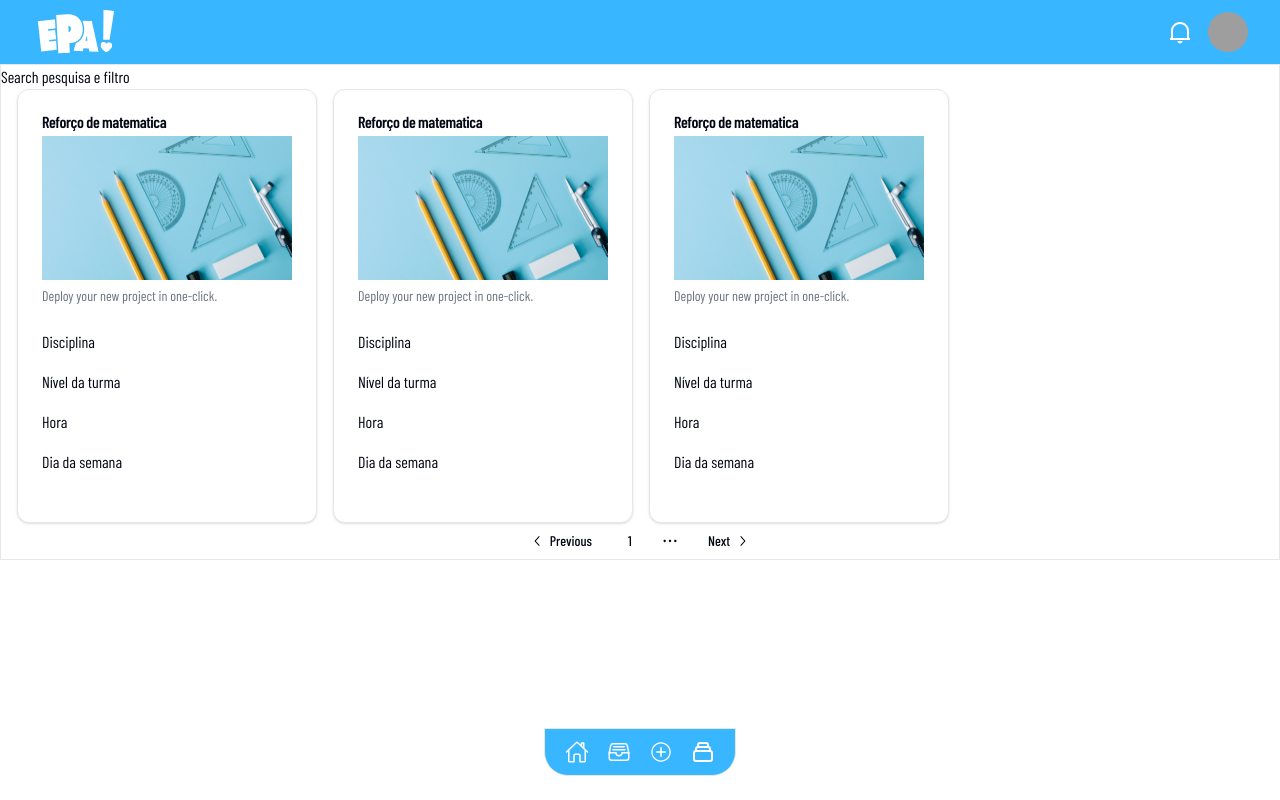
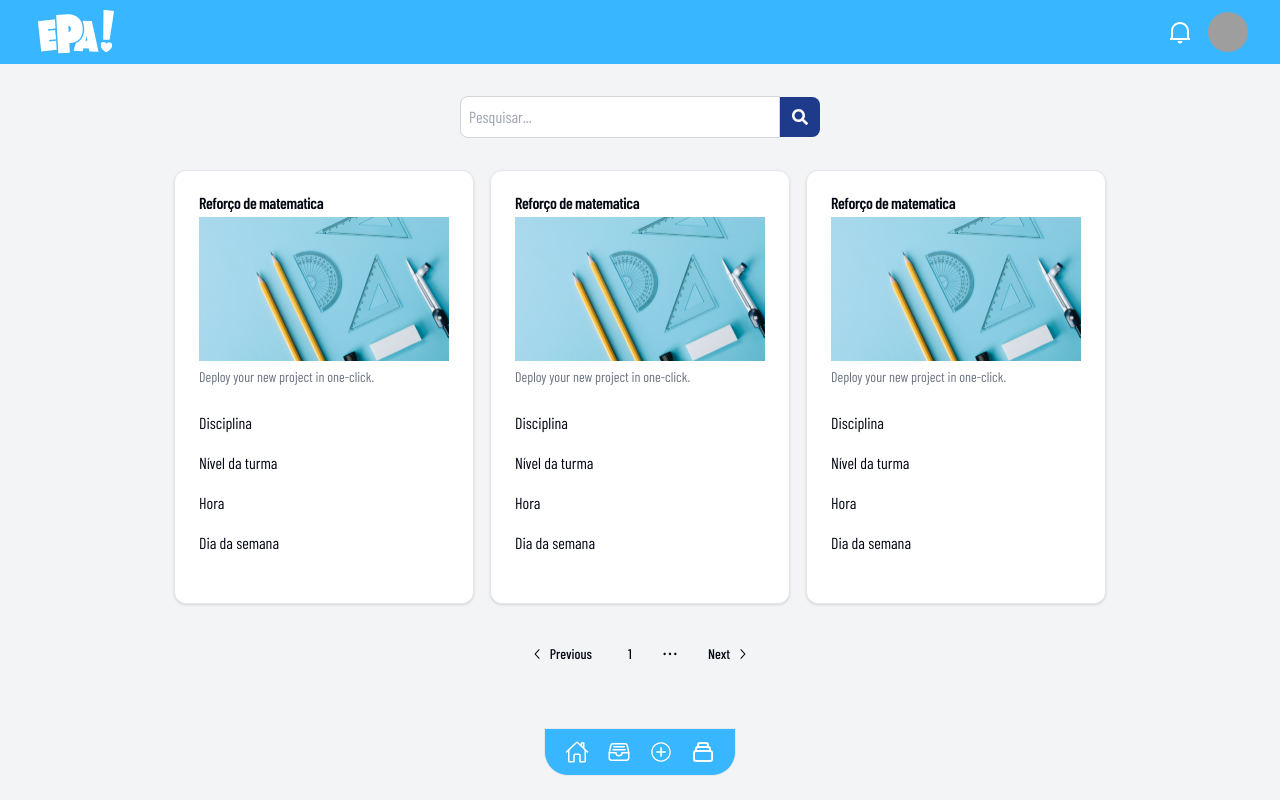
Before and after one commit to Antonio-coding/app-epa, a Next.js app: page /home in a window 1280 px wide. Built offline with nearby package versions, Linux system fonts and the light colour scheme; grey boxes are pictures that could not be loaded; a web font is replaced by a local one.

Commit message:
Atualizações - private_route

```diff
--- a/app/(pages)/(private-routes)/create-class/page.tsx
+++ b/app/(pages)/(private-routes)/create-class/page.tsx
@@ -1,9 +1,7 @@
 "use client";
 
 import { useState } from 'react';
-import { format } from 'date-fns';
-import Image from 'next/image';
-import { FaGithub, FaLinkedin } from 'react-icons/fa';
+import { useRouter } from 'next/navigation';
 
 type Turma = {
   nome: string;
@@ -15,6 +13,7 @@ type Turma = {
 };
 
 export default function CreateClass() {
+  const router = useRouter();
   const [nome, setNome] = useState('');
   const [foto, setFoto] = useState<File | null>(null);
   const [disciplina, setDisciplina] = useState('');
@@ -40,19 +39,19 @@ export default function CreateClass() {
     };
 
     setTurmas([...turmas, novaTurma]);
+    localStorage.setItem('turmas', JSON.stringify([...turmas, novaTurma]));
     setNome('');
     setFoto(null);
     setDisciplina('');
     setNivel('');
     setHora('');
     setData('');
+
+    router.push('/list-classes');
   };
 
   return (
-    <>
-
-
-      <div className=" p-10 bg-gray-100 ">
+    <div className="p-10 bg-gray-100">
       <h1 className="text-3xl font-bold text-center mb-8">Criar nova turma</h1>
       <form onSubmit={handleSubmit} className="max-w-xl mx-auto bg-white p-8 shadow-lg rounded-lg">
         <div className="mb-4">
@@ -120,27 +119,6 @@ export default function CreateClass() {
           Criar Turma
         </button>
       </form>
-
-        <div className="mt-10">
-          <h2 className="text-2xl font-semibold mb-4">Turmas Criadas</h2>
-          <div className="grid grid-cols-1 md:grid-cols-2 gap-4">
-            {turmas.map((turma, index) => (
-              <div key={index} className="bg-white p-4 shadow-md rounded-lg">
-                <h3 className="text-xl font-bold mb-2">{turma.nome}</h3>
-                {turma.foto && (
-                  <div className="mb-2">
-                    <Image src={turma.foto} alt="Foto da Classe" width={166} height={166} className="rounded" />
     </div>
-                )}
-                <p><strong>Disciplina:</strong> {turma.disciplina}</p>
-                <p><strong>Nível:</strong> {turma.nivel}</p>
-                <p><strong>Hora:</strong> {turma.hora}</p>
-                <p><strong>Data:</strong> {format(new Date(turma.data), 'dd/MM/yyyy')}</p>
-              </div>
-            ))}
-          </div>
-        </div>
-      </div>
-    </>
   );
 }
--- a/app/(pages)/(private-routes)/home/page.tsx
+++ b/app/(pages)/(private-routes)/home/page.tsx
@@ -1,25 +1,41 @@
+"use client";
+
 import React from 'react';
 import { CardWithForm } from "@/components/CardClass";
-import { Pagination, PaginationContent, PaginationItem, PaginationPrevious, PaginationLink, PaginationEllipsis, PaginationNext } from '@/components/ui/pagination';
+import { FaSearch } from 'react-icons/fa';
+import {
+  Pagination,
+  PaginationContent,
+  PaginationItem,
+  PaginationPrevious,
+  PaginationLink,
+  PaginationEllipsis,
+  PaginationNext,
+} from '@/components/ui/pagination';
 
 const HomePrivate: React.FC = () => {
   return (
-    <>
-      <div className=" flex flex-col   border">
-        <div >Search pesquisa e filtro  </div>
-        <div className-='gap-4 w-screen flex flex-col items-center justify-center'>
-          <div className='px-4  flex  gap-4 '>
+    <div className="min-h-screen p-8 bg-gray-100">
+      {/* Barra de Pesquisa */}
+      <div className="flex items-center mb-8 justify-center">
+        <input
+          type="text"
+          placeholder="Pesquisar..."
+          className="w-full max-w-xs p-2 border border-gray-300 rounded-l-lg focus:ring-blue-500 focus:border-blue-500"
+        />
+        <button className="p-3 bg-blue-900 text-white rounded-r-lg">
+          <FaSearch />
+        </button>
+      </div>
+
+      {/* Cards */}
+      <div className="flex flex-wrap gap-4 justify-center mb-8">
         <CardWithForm />
         <CardWithForm />
         <CardWithForm />
       </div>
-          {/* <div className='px-4  flex  gap-4 '>
-            <CardWithForm />
-            <CardWithForm />
-            <CardWithForm />
-          </div> */}
-        </div>
 
+      {/* Paginação */}
       <Pagination>
         <PaginationContent>
           <PaginationItem>
@@ -36,9 +52,7 @@ const HomePrivate: React.FC = () => {
           </PaginationItem>
         </PaginationContent>
       </Pagination>
-
     </div>
-    </>
   );
 };
 
--- a/app/(pages)/(private-routes)/in-class/page.tsx
+++ b/app/(pages)/(private-routes)/in-class/page.tsx
@@ -1,23 +1,47 @@
+"use client";
 
-export default function InClass() {
-    return (
-        <>
-            <div>this is the class there you are subscribe </div>
-            <button type="button" className=" bg-primary-blue ">Click me</button>
+import { useState, useEffect } from 'react';
+import Image from 'next/image';
+import { format } from 'date-fns';
 
-            <ul>
-                {/* map through array and create list items */}
-                {/* useEffect to run code when component mounts or updates */}
-                {/*
-                if we want to run a piece of code only once, we can pass an empty dependency array as the second argument in useEffect.
-                - useState hook returns an array with two values: a piece of state, and a function to update it.
-                useState: hook that allows us to manage state in our functional components. It returns an array with two values, the current state value and
-                - useState hook returns a pair: a piece of state, and a function that lets you update it.
-                    - every time we call this function, React will re-render the component with the      new value
-                  The "useState" hook is used to declare a new state variable in the functional component.
-                  It also automatically subscribes your component to any re-renders when the state changes.
-              */}
-            </ul>
-        </>
-    )
+type Turma = {
+  nome: string;
+  foto: string;
+  disciplina: string;
+  nivel: string;
+  hora: string;
+  data: string;
+};
+
+export default function ListClasses() {
+  const [turmas, setTurmas] = useState<Turma[]>([]);
+
+  useEffect(() => {
+    const storedTurmas = localStorage.getItem('turmas');
+    if (storedTurmas) {
+      setTurmas(JSON.parse(storedTurmas));
+    }
+  }, []);
+
+  return (
+    <div className="p-10 bg-gray-100 min-h-screen">
+      <h1 className="text-3xl font-bold text-center mb-8">Turmas Criadas</h1>
+      <div className="grid grid-cols-1 md:grid-cols-2 gap-4">
+        {turmas.map((turma, index) => (
+          <div key={index} className="bg-white p-4 shadow-md rounded-lg">
+            <h3 className="text-xl font-bold mb-2">{turma.nome}</h3>
+            {turma.foto && (
+              <div className="mb-2">
+                <Image src={turma.foto} alt="Foto da Classe" width={166} height={166} className="rounded" />
+              </div>
+            )}
+            <p><strong>Disciplina:</strong> {turma.disciplina}</p>
+            <p><strong>Nível:</strong> {turma.nivel}</p>
+            <p><strong>Hora:</strong> {turma.hora}</p>
+            <p><strong>Data:</strong> {format(new Date(turma.data), 'dd/MM/yyyy')}</p>
+          </div>
+        ))}
+      </div>
+    </div>
+  );
 }
```
Lines whose indentation alone changed are shown as unchanged.
